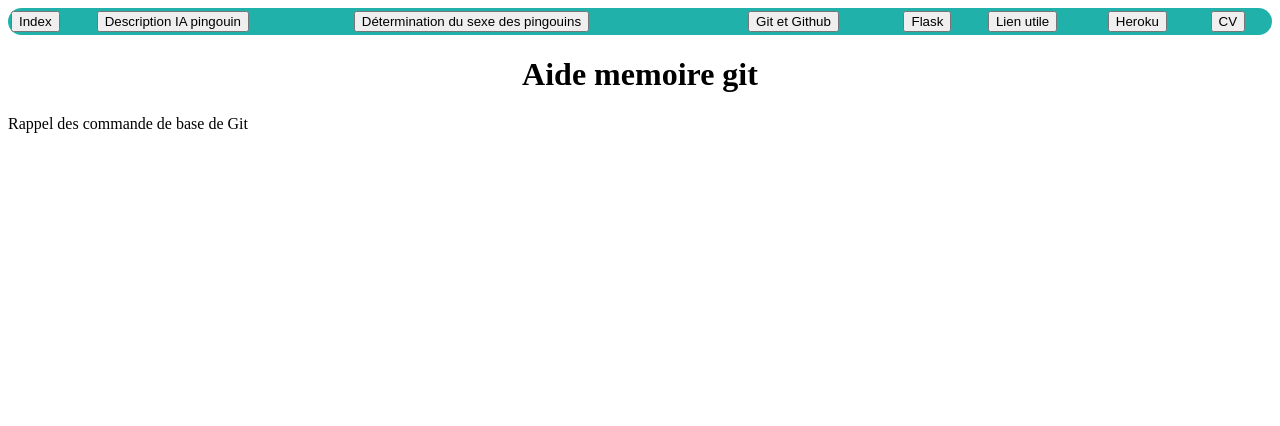
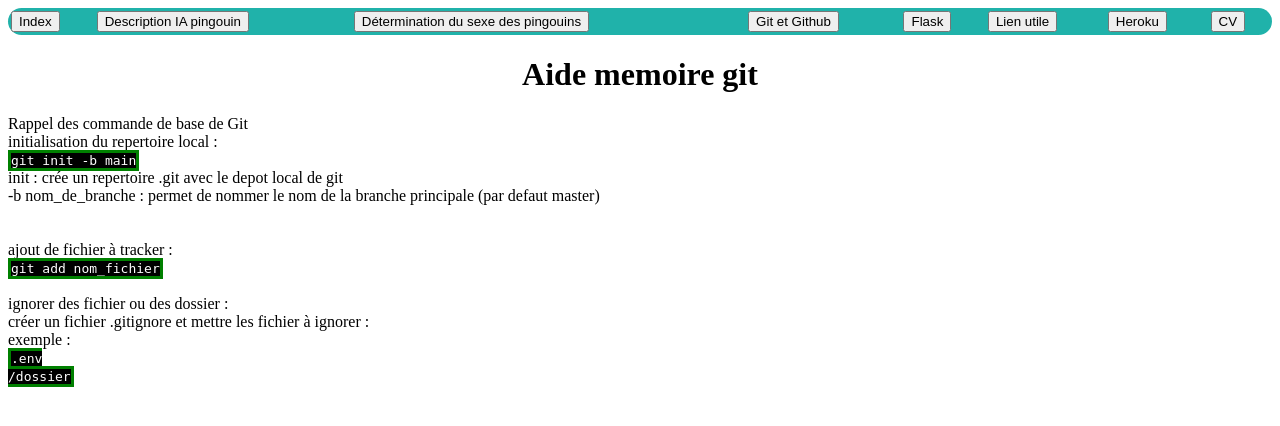
Before and after one commit to barrmath/web_pingouin, a Flask app: page /git/ in a window 1280 px wide. Shown: the top 426 px of the page. Run offline with Flask 3, Linux system fonts and the light colour scheme.

Commit message:
commence de l aide memoire de git + creation fichier css pour les aides

```diff
--- /dev/null
+++ b/pingouin_app/static/css/style_aide.css
@@ -0,0 +1,5 @@
+code{
+    background-color: black;
+    color: white;
+    border: solid green;
+    }
--- a/pingouin_app/templates/aide_memoire_git.html
+++ b/pingouin_app/templates/aide_memoire_git.html
@@ -1,11 +1,32 @@
 {% extends 'base.html' %}
 
+
+
 {%block content %}
+
+    <link href="{{ url_for('static', filename='css/style_aide.css') }}" rel="stylesheet">
 
     <header> <h1>Aide memoire git</h1></header>
     <body>
         <p>
-        Rappel des commande de base de Git
+        Rappel des commande de base de Git<br>
+        initialisation du repertoire local : <br>
+        <code>git init -b main</code> <br>
+        init : crée un repertoire .git avec le depot local de git<br>
+        -b nom_de_branche : permet de nommer le nom de la branche principale (par defaut master)<br>
+        <br>
+        <br>
+        ajout de fichier à tracker :<br>
+        <code>git add nom_fichier</code>
+        <br>
+        <br>
+        ignorer des fichier ou des dossier :<br>
+        créer un fichier .gitignore et mettre les fichier à ignorer :<br>
+        exemple :<br>
+        <code>.env<br>
+            /dossier
+        </code>
+
         </p>
     </body>
 
```
